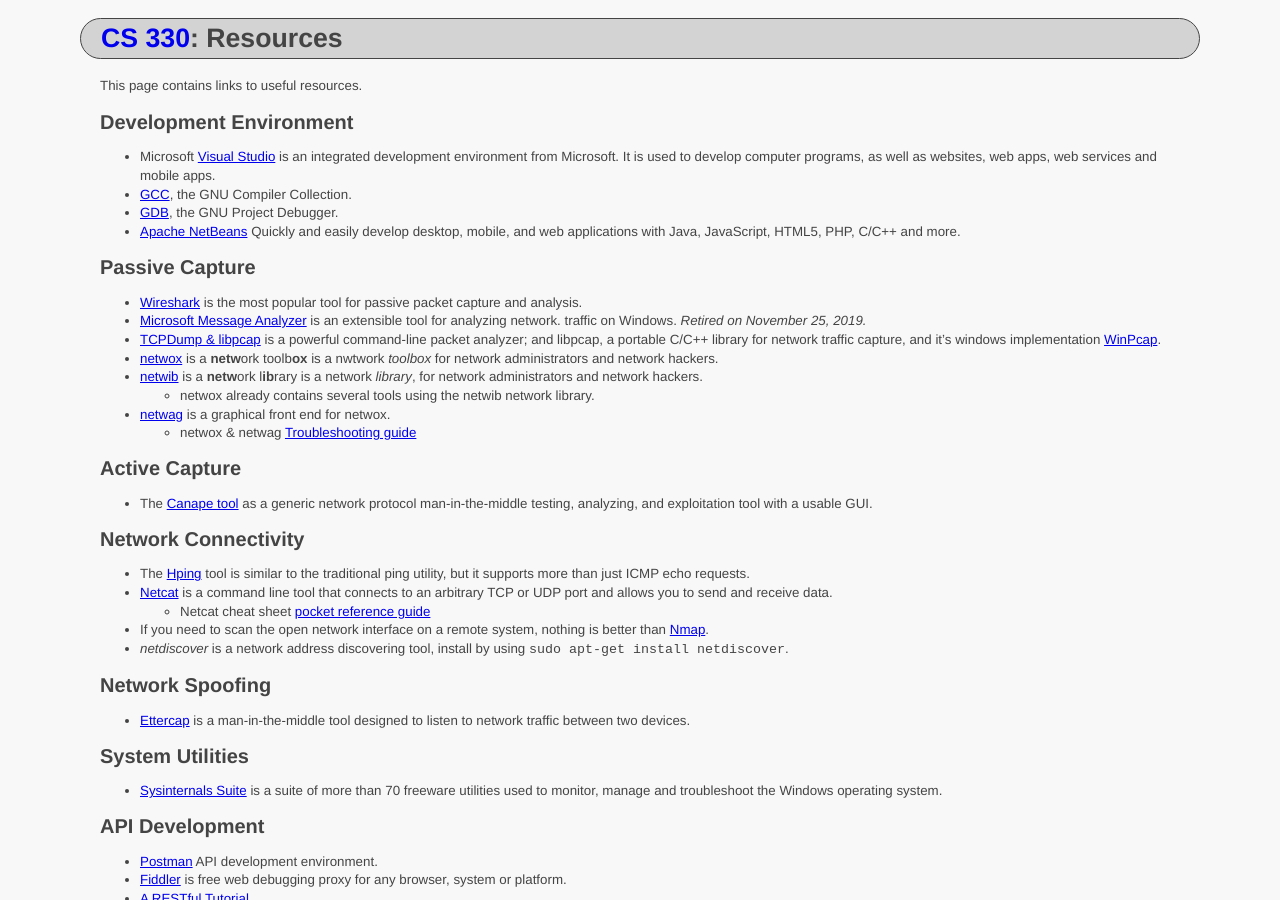
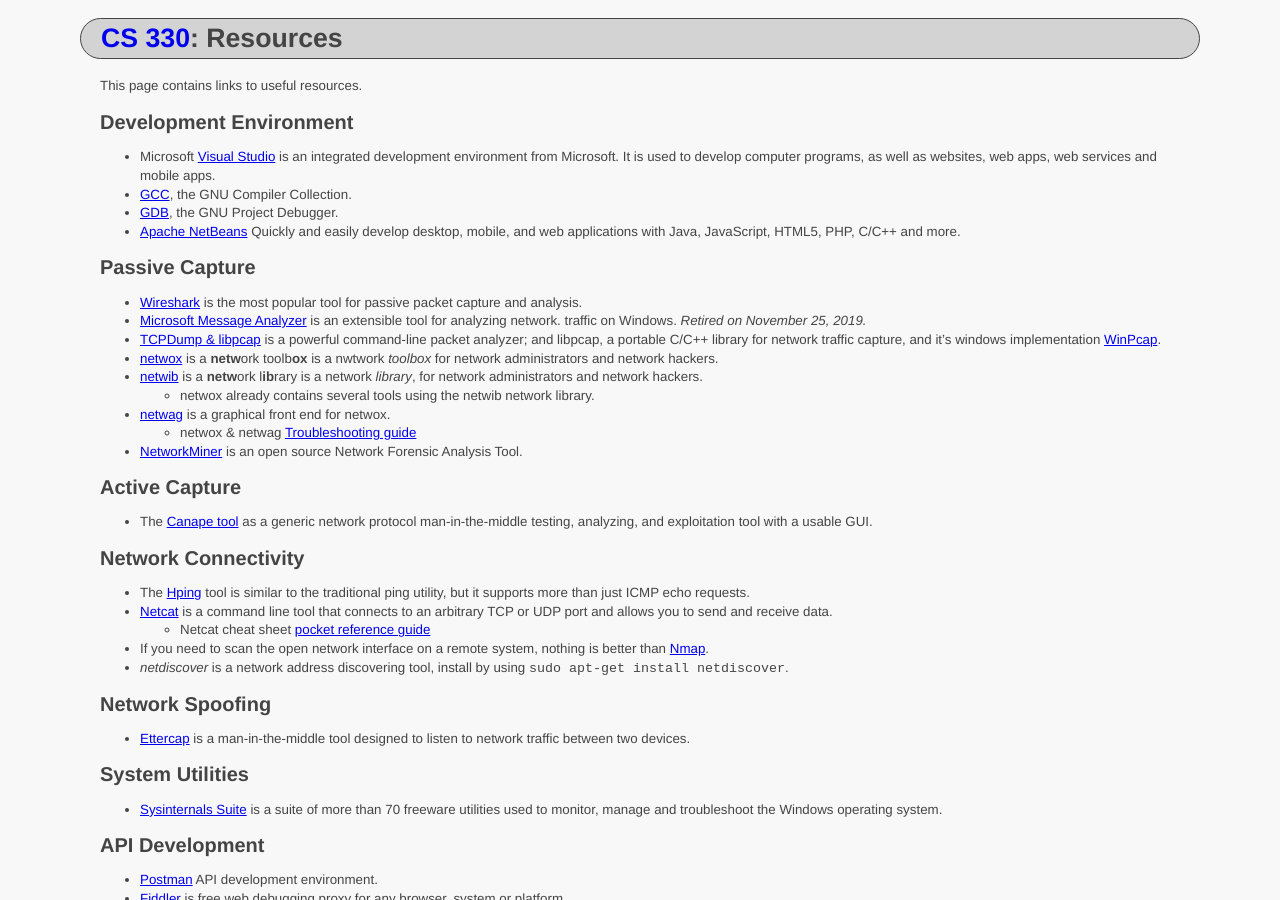
Before and after one commit to ycpcs/cs330-fall2020, a Jekyll site: the page built from resources/index.md, in a window 1280 px wide and 900 px high. Built offline with Jekyll 4.4.1, drawn with Linux system fonts in a browser that asks for light colours.

Commit message:
add resource

```diff
--- a/resources/index.md
+++ b/resources/index.md
@@ -24,6 +24,7 @@ traffic on Windows. *Retired on November 25, 2019.*
   - netwox already contains several tools using the netwib network library.
 - [netwag](http://www.cis.syr.edu/~wedu/seed/Labs/Lab_Setup/netw522/netwag-doc_html/) is a graphical front end for netwox.
   - netwox & netwag [Troubleshooting guide](docs\netwox.pdf)
+- [NetworkMiner](https://www.netresec.com/?page=NetworkMiner) is an open source Network Forensic Analysis Tool.
 
 Active Capture
 ------------------------------------
```
